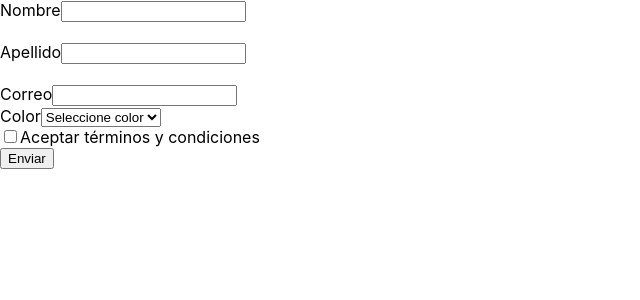
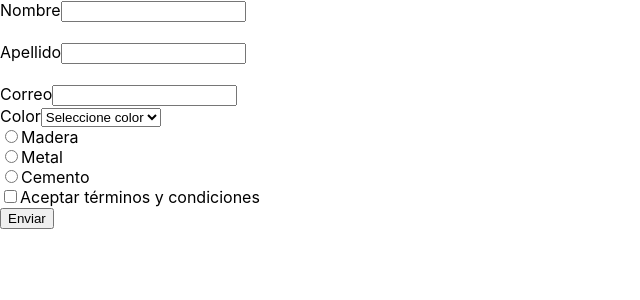
Before and after one commit to franjmr0416/cursoReact-formik, a React (Create React App) app: page / in a window 1280 px wide. Shown: the top 300 px of the page, without its empty margins (0-640 px from the left). Built offline with nearby package versions, Linux system fonts and the light colour scheme.

Commit message:
custom radio

```diff
--- a/src/App.js
+++ b/src/App.js
@@ -2,20 +2,25 @@
 import Checkbox from "./components/Checkbox";
 import TextInput from "./components/TextInput";
 import Select from "./components/Select";
+import Radio from "./components/Radio";
 
 const validate = (values) => {
   const errors = {};
 
   if (!values.name) {
-    errors.name = "Requerido";
+    errors.name = "Requerido nombre";
   } else if (values.name.length < 5) {
     errors.name = "El nombre es muy corto";
   }
   if (!values.lastname) {
-    errors.lastname = "Requerido";
+    errors.lastname = "Requerido apellido";
   } else if (values.lastname.length < 5) {
     errors.lastname = "El apellido es muy corto";
   }
+  if (!values.radio) {
+    errors.radio = "Requerido radio";
+  }
+
   return errors;
 };
 
@@ -27,6 +32,7 @@
         lastname: "",
         email: "",
         color: "",
+        radio: "",
       }}
       validate={validate}
       onSubmit={(values) => console.log(values)}
@@ -44,6 +50,10 @@
             <option value="azul">Azul</option>
             <option value="amarillo">Amarillo</option>
           </Select>
+          <Radio name="radio" value="madera" label="Madera" />
+          <Radio name="radio" value="metal" label="Metal" />
+          <Radio name="radio" value="cemento" label="Cemento" />
+          <ErrorMessage name="radio" />
           <Checkbox name="accept">Aceptar términos y condiciones</Checkbox>
           <button type="submit">Enviar</button>
         </Form>
--- /dev/null
+++ b/src/components/Radio.js
@@ -0,0 +1,14 @@
+import { useField } from "formik";
+
+const Radio = ({ label, ...props }) => {
+  const [field] = useField({ ...props, type: "radio" });
+  return (
+    <div>
+      <label>
+        <input type="radio" {...field} {...props} />
+        {label}
+      </label>
+    </div>
+  );
+};
+export default Radio;
```
